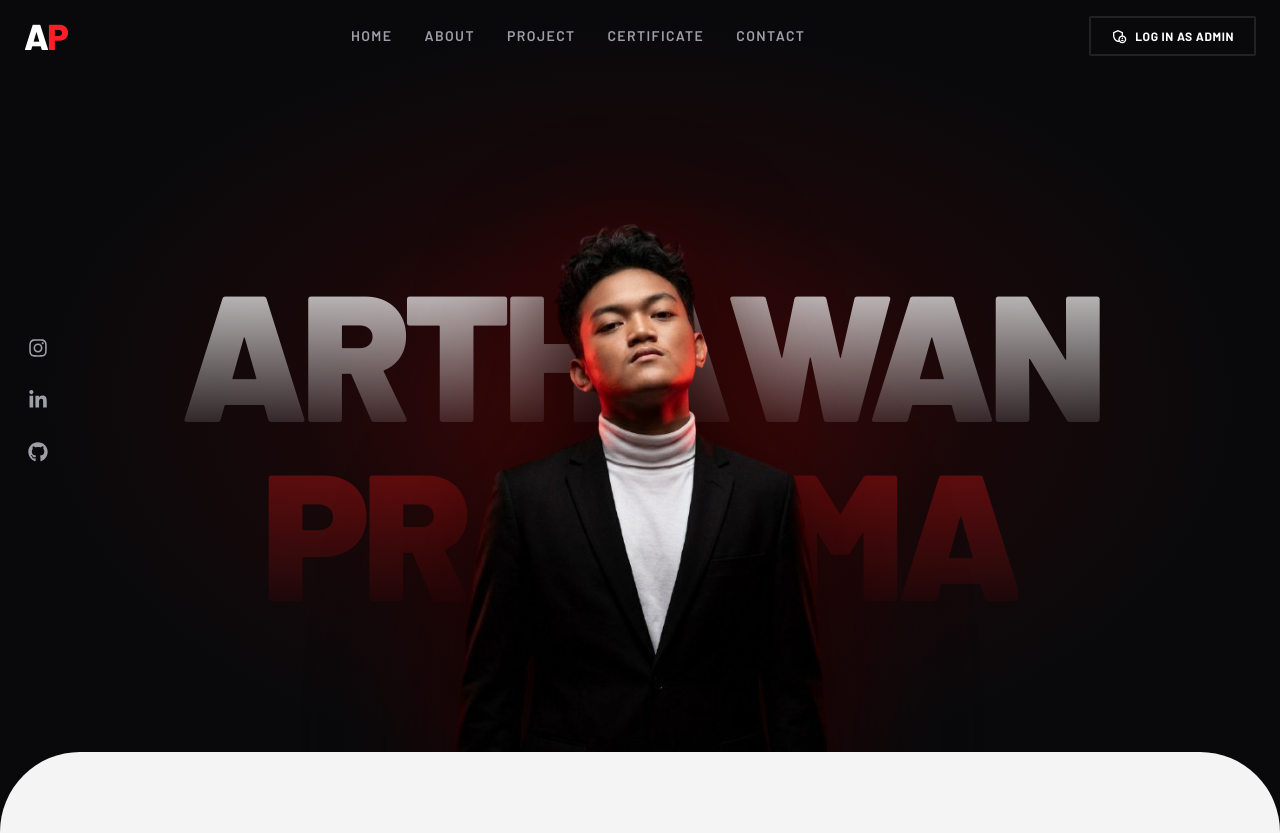
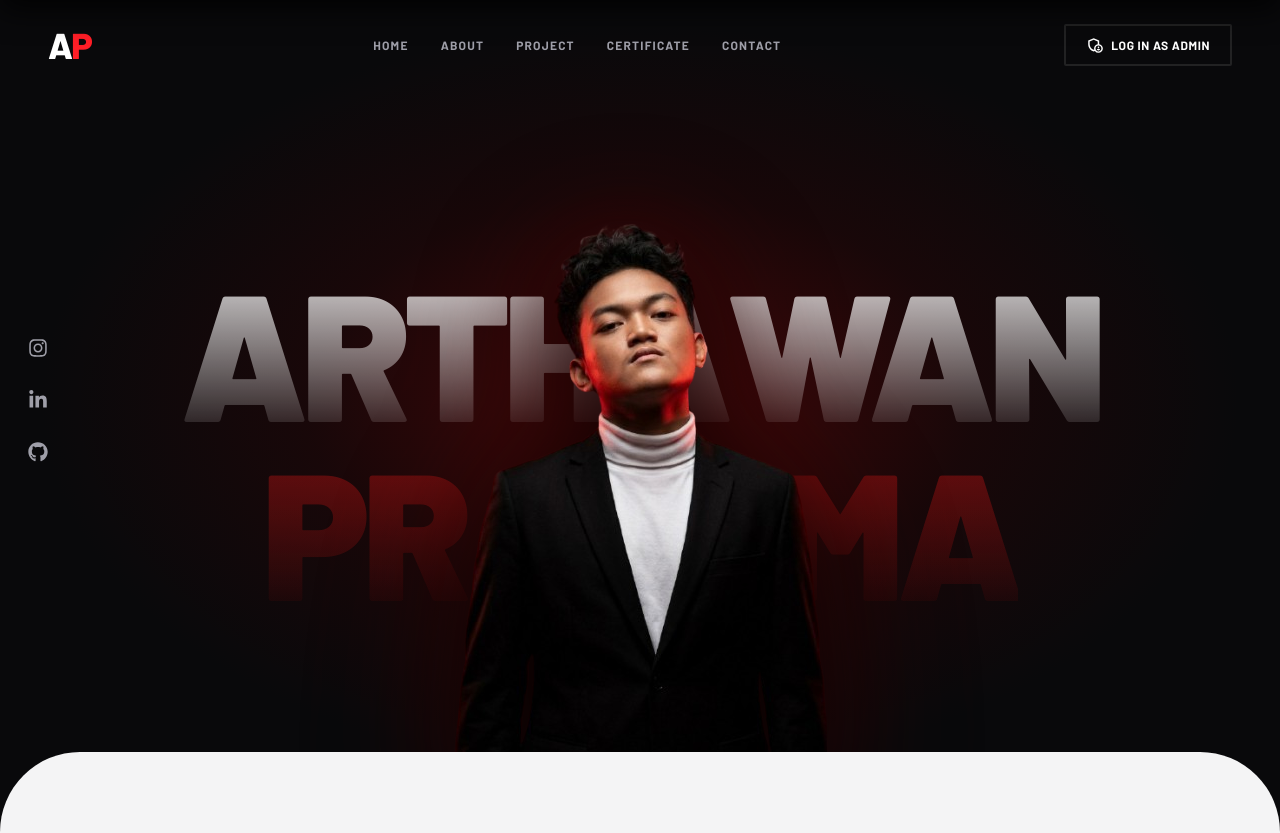
Before and after one commit to arthawansz/portofolio-v2.0, a Next.js app: page / in a window 1280 px wide. Shown: the top 833 px of the page. Built offline with nearby package versions, Linux system fonts and the light colour scheme.

Commit message:
feat: added double navbar floating slide animation

```diff
--- a/src/app/components/Navbar.jsx
+++ b/src/app/components/Navbar.jsx
@@ -5,15 +5,15 @@ import { MdOutlineAdminPanelSettings } from "react-icons/md";
 import Link from "next/link";
 
 export default function Navbar() {
-  const [scrolled, setScrolled] = useState(false);
+  const [showStickyNav, setShowStickyNav] = useState(false);
 
-  // Efek transparan/blur pas layar di-scroll
   useEffect(() => {
     const handleScroll = () => {
-      if (window.scrollY > 20) {
-        setScrolled(true);
+      // Navbar meluncur muncul kalau scroll udah lebih dari 120px
+      if (window.scrollY > 120) {
+        setShowStickyNav(true);
       } else {
-        setScrolled(false);
+        setShowStickyNav(false);
       }
     };
 
@@ -21,77 +21,87 @@ export default function Navbar() {
     return () => window.removeEventListener("scroll", handleScroll);
   }, []);
 
+  const navLinks = ["HOME", "ABOUT", "PROJECT", "CERTIFICATE", "CONTACT"];
+
   return (
-    <header
-      className={`fixed top-0 left-0 right-0 z-50 transition-all duration-300 px-6 py-4 ${
-        scrolled
-          ? "bg-[#09090B]/80 backdrop-blur-md border-b border-white/10"
-          : "bg-transparent"
-      }`}
-    >
+    <>
+      <header className="absolute top-0 left-0 right-0 z-40 px-6 md:px-12 py-6">
         <div className="max-w-7xl mx-auto flex items-center justify-between">
 
           <Link href="/" className="flex items-center gap-1 group">
-          <span className="font-extrabold text-4xl tracking-tighter text-white transition-colors">
+            <span className="font-extrabold text-4xl tracking-tighter text-white transition-transform duration-300 group-hover:scale-105">
               A<span className="text-[#FF1E27]">P</span>
             </span>
           </Link>
 
-        <nav className="hidden md:flex items-center px-6 py-2 rounded-full">
-          <ul className="flex items-center gap-8 text-sm font-semibold tracking-widest text-zinc-400">
-            <li>
+          {/* MENU LINKS */}
+          <nav className="hidden md:flex items-center px-6 py-2">
+            <ul className="flex items-center gap-8 text-xs font-bold tracking-widest text-zinc-400">
+              {navLinks.map((item) => (
+                <li key={item}>
                   <Link
-                href="#home"
+                    href={`#${item.toLowerCase()}`}
                     className="hover:text-white transition-colors duration-200"
                   >
-                HOME
+                    {item}
                   </Link>
                 </li>
-            <li>
-              <Link
-                href="#about"
-                className="hover:text-white transition-colors duration-200"
-              >
-                ABOUT
-              </Link>
-            </li>
-            <li>
-              <Link
-                href="#project"
-                className="hover:text-white transition-colors duration-200"
-              >
-                PROJECT
-              </Link>
-            </li>
-            <li>
-              <Link
-                href="#certificates"
-                className="hover:text-white transition-colors duration-200"
-              >
-                CERTIFICATE
-              </Link>
-            </li>
-            <li>
-              <Link
-                href="#contact"
-                className="hover:text-white transition-colors duration-200"
-              >
-                CONTACT
-              </Link>
-            </li>
+              ))}
             </ul>
           </nav>
 
+          {/* BUTTON ADMIN */}
           <div>
             <Link
               href="#contact"
-            className="px-5 py-2.5 flex gap-2 rounded-xs text-xs font-bold uppercase tracking-wider text-white border-2 border-white/10 hover:bg-[#FF1E27] hover:shadow-[0_0_20px_rgba(255,30,39,0.5)] transition-all duration-300"
+              className="px-5 py-2.5 flex items-center gap-2 rounded-xs text-xs font-bold uppercase tracking-wider text-white border-2 border-white/10 hover:border-[#FF1E27] hover:bg-[#FF1E27] hover:shadow-[0_0_20px_rgba(255,30,39,0.5)] transition-all duration-300"
             >
-            <MdOutlineAdminPanelSettings className="text-[1rem]" /> log in as admin
-
+              <MdOutlineAdminPanelSettings className="text-[1.1rem]" /> LOG IN AS ADMIN
             </Link>
           </div>
         </div>
       </header>
+
+      <header
+        className={`fixed top-0 left-0 right-0 z-50 px-6 md:px-12 py-3.5 bg-[#09090B]/80 backdrop-blur-md border-b border-white/10 shadow-[0_10px_30px_rgba(0,0,0,0.8)] transition-transform duration-500 ease-out ${
+          showStickyNav ? "translate-y-0" : "-translate-y-full"
+        }`}
+      >
+        <div className="max-w-7xl mx-auto flex items-center justify-between">
+          {/* LOGO AP */}
+          <Link href="/" className="flex items-center gap-1 group">
+            <span className="font-extrabold text-3xl tracking-tighter text-white transition-transform duration-300 group-hover:scale-105">
+              A<span className="text-[#FF1E27]">P</span>
+            </span>
+          </Link>
+
+          {/* MENU LINKS */}
+          <nav className="hidden md:flex items-center px-6 py-2">
+            <ul className="flex items-center gap-8 text-xs font-bold tracking-widest text-zinc-300">
+              {navLinks.map((item) => (
+                <li key={item}>
+                  <Link
+                    href={`#${item.toLowerCase()}`}
+                    className="hover:text-[#FF1E27] transition-colors duration-200"
+                  >
+                    {item}
+                  </Link>
+                </li>
+              ))}
+            </ul>
+          </nav>
+
+          {/* BUTTON ADMIN */}
+          <div>
+            <Link
+              href="#contact"
+              className="px-5 py-2.5 flex items-center gap-2 rounded-xs text-xs font-bold uppercase tracking-wider text-white border-2 border-white/10 hover:border-[#FF1E27] hover:bg-[#FF1E27] hover:shadow-[0_0_20px_rgba(255,30,39,0.5)] transition-all duration-300"
+            >
+              <MdOutlineAdminPanelSettings className="text-[1rem]" /> LOG IN AS ADMIN
+            </Link>
+          </div>
+        </div>
+      </header>
+    </>
   );
 }
--- a/src/app/globals.css
+++ b/src/app/globals.css
@@ -45,3 +45,19 @@ body {
   background: #FF1E27;
   border-radius: 2px;
 }
+
+/* Navbar slide-down animation on scroll */
+@keyframes navbarSlideDown {
+  0% {
+    transform: translateY(-100%);
+    opacity: 0;
+  }
+  100% {
+    transform: translateY(0);
+    opacity: 1;
+  }
+}
+
+.animate-navbar-slide-down {
+  animation: navbarSlideDown 0.4s cubic-bezier(0.16, 1, 0.3, 1) forwards;
+}
```
Lines whose indentation alone changed are shown as unchanged.
